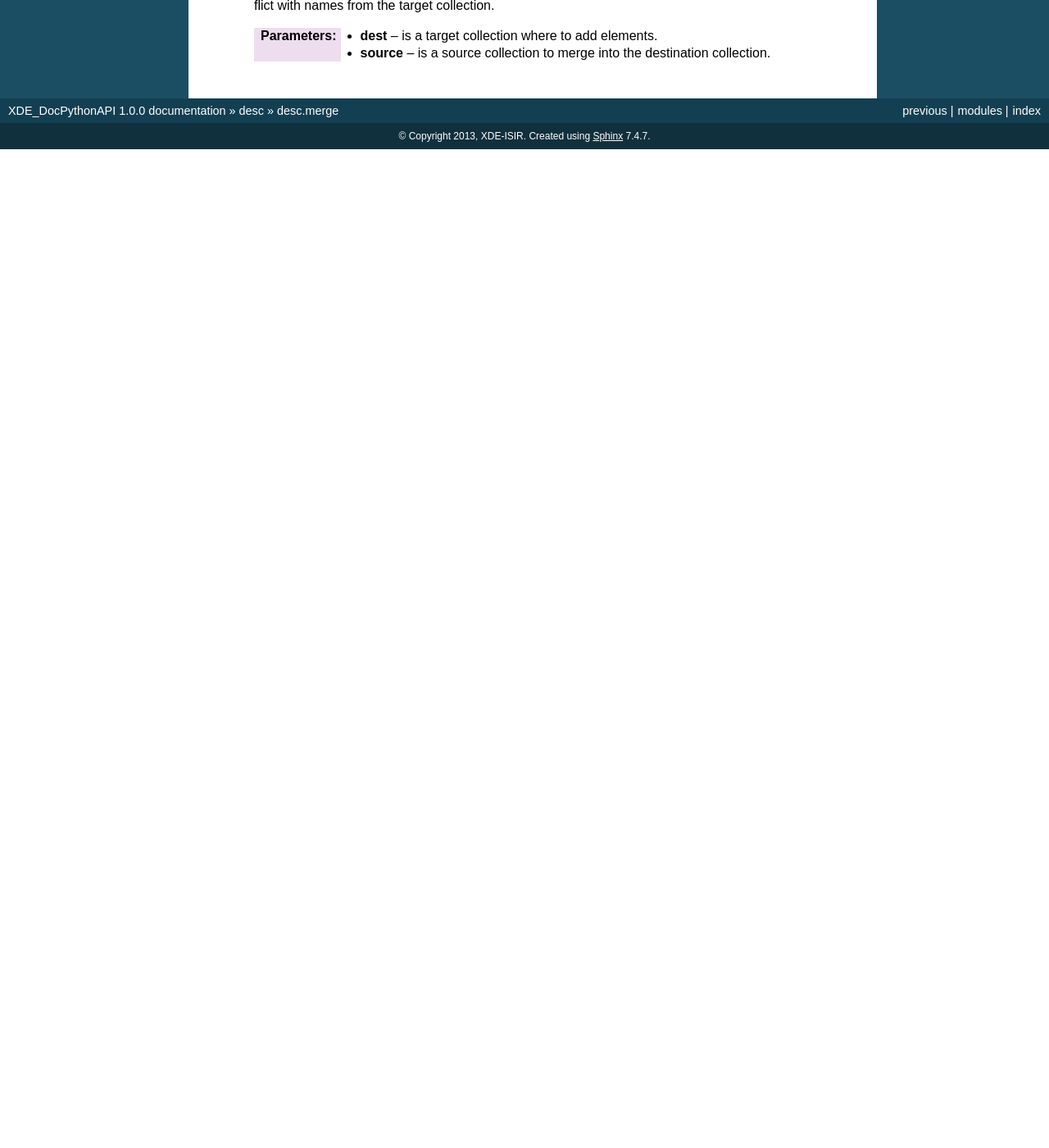
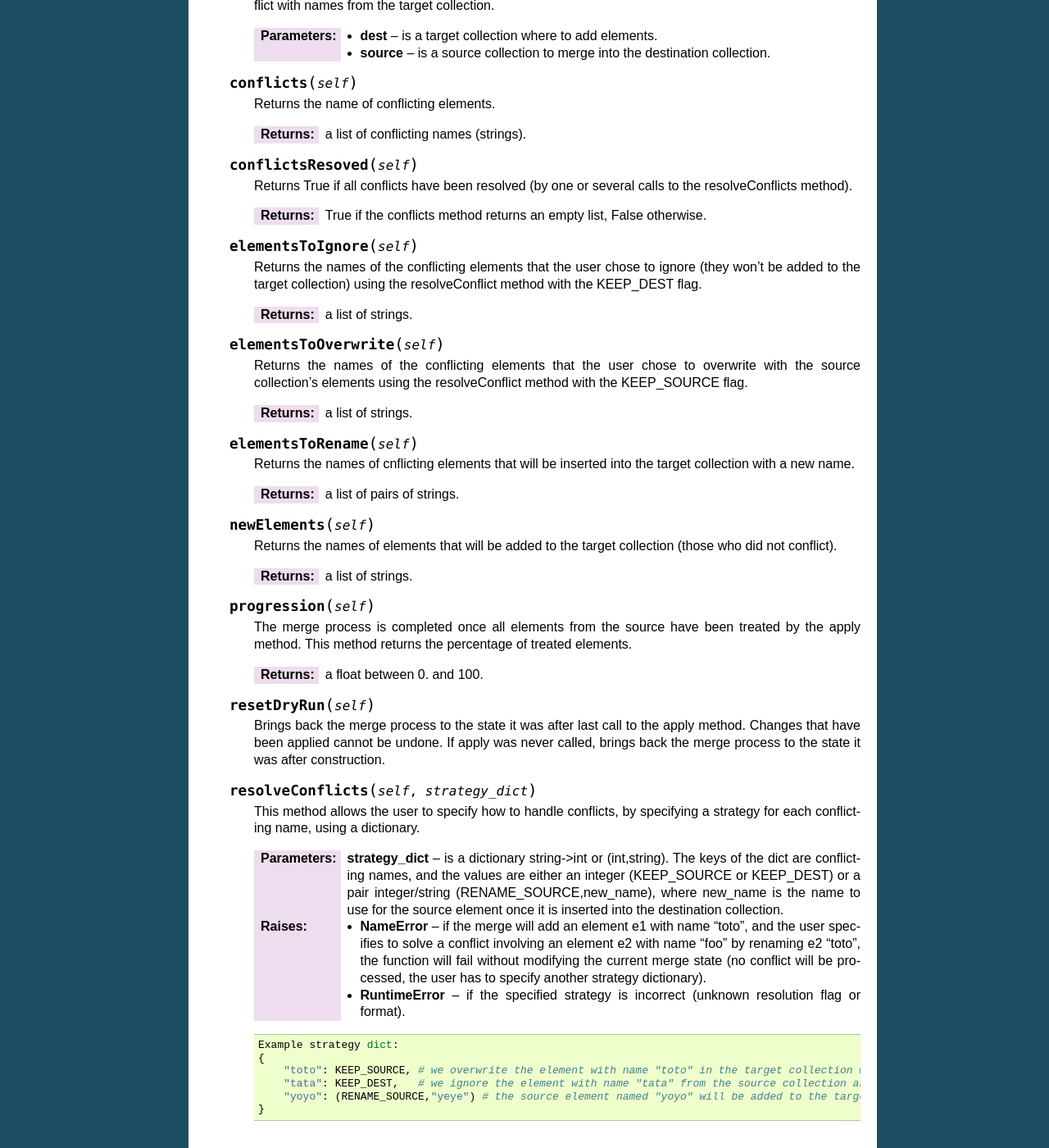
Before and after one commit to ISIR-SYROCO/XDE-DocPythonAPI, a Sphinx documentation site: the page built from source/desc/merge.rst, in a window 1280 px wide and 1400 px high, scrolled down 966 px. Shown: the whole window at 82% size. Built offline with Sphinx 7.4.7, drawn with Linux system fonts in a browser that asks for light colours; before the commit the page ends 1148 px from its top, so only the background shows below that; some of the changed text lies outside the part shown.

Commit message:
Update desc.merge

```diff
--- a/source/desc/merge.rst
+++ b/source/desc/merge.rst
@@ -56,3 +56,74 @@ desc.merge
 
        :param dest: is a target collection where to add elements.
        :param source: is a source collection to merge into the destination collection.
+
+    .. py:method:: conflicts(self)
+
+        Returns the name of conflicting elements.
+
+        :return: a list of conflicting names (strings).
+
+    .. py:method:: conflictsResoved(self)
+
+        Returns True if all conflicts have been resolved (by one or several calls to the resolveConflicts method).
+
+        :return: True if the conflicts method returns an empty list, False otherwise.
+
+    .. py:method:: elementsToIgnore(self)
+
+        Returns the names of the conflicting elements that the user chose to ignore (they won't be added
+        to the target collection) using the resolveConflict method with the KEEP_DEST flag.
+
+        :return: a list of strings.
+
+    .. py:method:: elementsToOverwrite(self)
+
+        Returns the names of the conflicting elements that the user chose to overwrite with the source
+        collection's elements using the resolveConflict method with the KEEP_SOURCE flag.
+
+        :return: a list of strings.
+
+    .. py:method:: elementsToRename(self)
+
+        Returns the names of cnflicting elements that will be inserted into the target collection
+        with a new name.
+
+        :return: a list of pairs of strings.
+
+    .. py:method:: newElements(self)
+
+        Returns the names of elements that will be added to the target collection (those who did
+        not conflict).
+
+        :return: a list of strings.
+
+    .. py:method:: progression(self)
+
+        The merge process is completed once all elements from the source have been treated by the
+        apply method. This method returns the percentage of treated elements.
+
+        :return: a float between 0. and 100.
+
+    .. py:method:: resetDryRun(self)
+
+        Brings back the merge process to the state it was after last call to the apply method.
+        Changes that have been applied cannot be undone. If apply was never called, brings back the merge process
+        to the state it was after construction.
+
+    .. py:method:: resolveConflicts(self, strategy_dict)
+
+        This method allows the user to specify how to handle conflicts, by specifying a strategy for each conflicting
+        name, using a dictionary.
+
+        :param strategy_dict: is a dictionary string->int or (int,string). The keys of the dict are conflicting names, and the values are either an integer (KEEP_SOURCE or KEEP_DEST) or a pair integer/string (RENAME_SOURCE,new_name), where new_name is the name to use for the source element once it is inserted into the destination collection.
+        :exception NameError:  if the merge will add an element e1 with name "toto", and the user specifies to solve a conflict involving an element e2 with name "foo" by renaming e2 "toto", the function will fail without modifying the current merge state (no conflict will be processed, the user has to specify another strategy dictionary).
+        :exception RuntimeError: if the specified strategy is incorrect (unknown resolution flag or format).
+
+        ::
+
+            Example strategy dict:
+            {
+                "toto": KEEP_SOURCE, # we overwrite the element with name "toto" in the target collection with the one in the source collection
+                "tata": KEEP_DEST,   # we ignore the element with name "tata" from the source collection and keep the one in the target collection untouched.
+                "yoyo": (RENAME_SOURCE,"yeye") # the source element named "yoyo" will be added to the target collection. Its copy in the target collection will be renamed "yeye".
+            }
```
Also changed, not shown: other parts of source/desc/merge.rst (+1 -1 lines).
